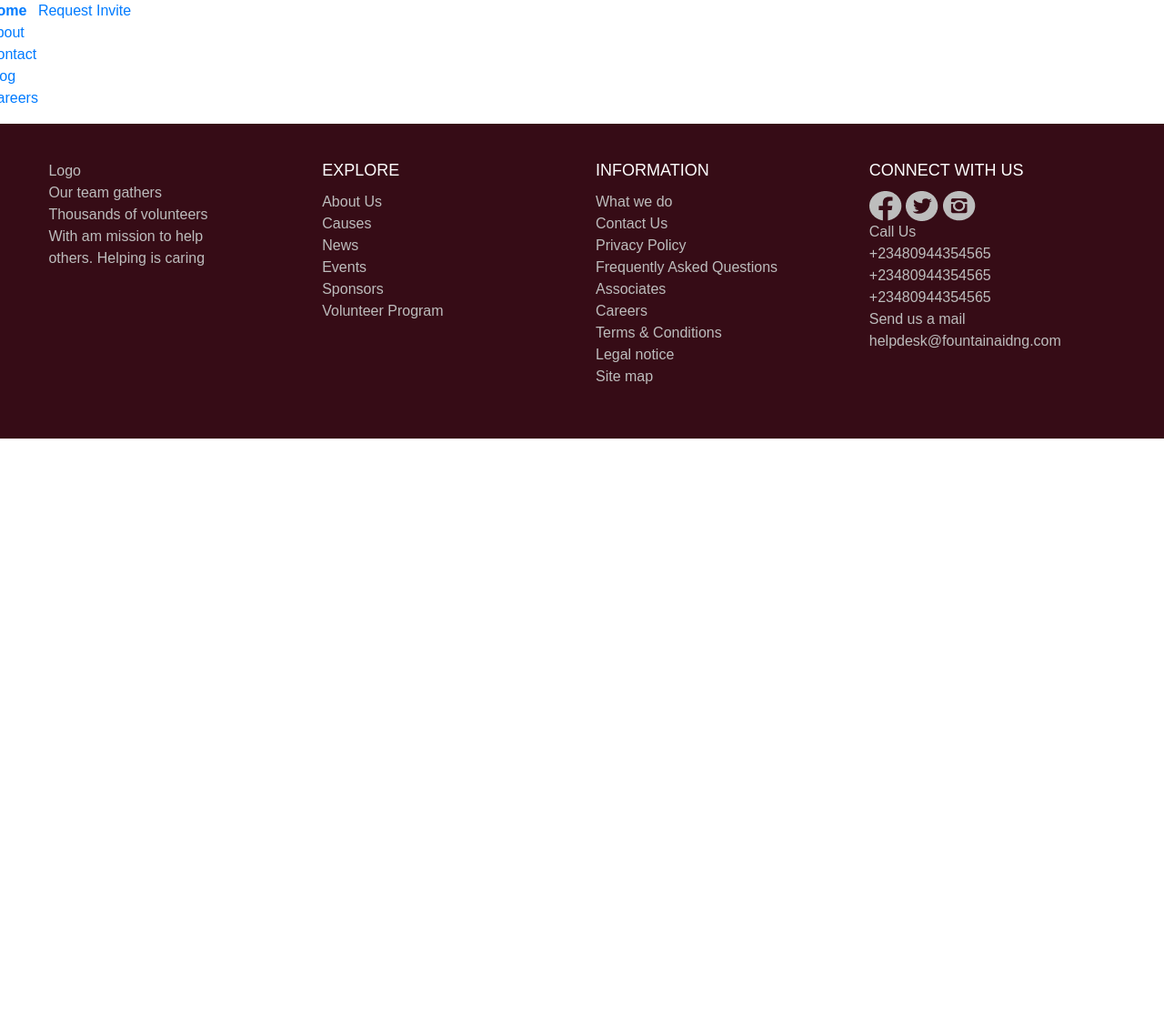
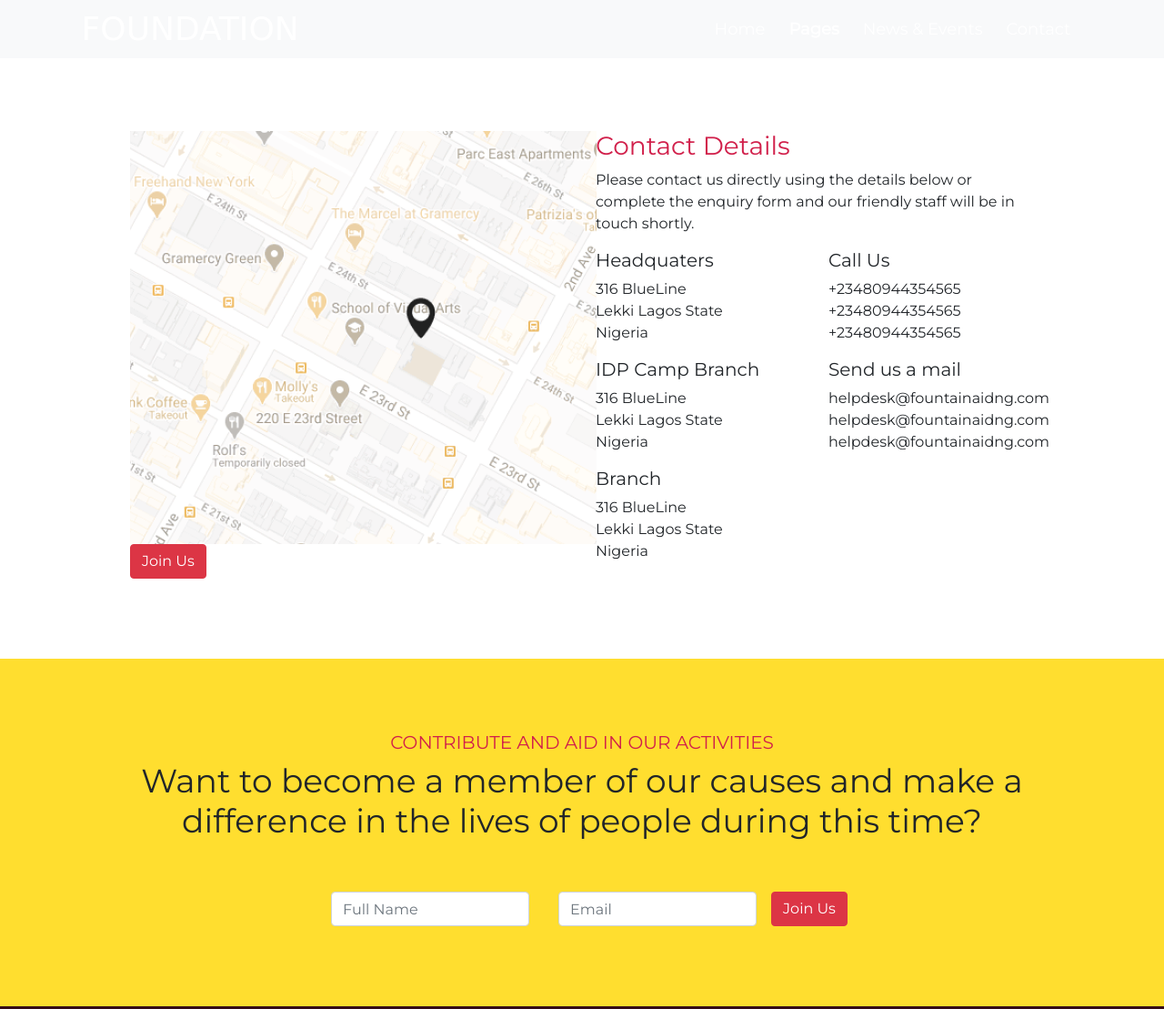
Before and after one commit to davidjnr2/Charity-Organisation-Template, a website built with Parcel: page src/contact.html in a window 1280 px wide. Shown: the top 1109 px of the page at 91% size. Before the commit the page ends 800 px from the top, so only its background shows below. Built offline with nearby package versions, Linux system fonts and the light colour scheme.

Commit message:
feat(map and location details)

```diff
--- a/src/contact.html
+++ b/src/contact.html
@@ -17,6 +17,7 @@
     <!-- Place favicon.ico in the root directory -->
 
     <link rel="stylesheet" href="css/normalize.css">
+    <link href="https://fonts.googleapis.com/css2?family=Montserrat&display=swap" rel="stylesheet">
     <link rel="stylesheet" href="https://stackpath.bootstrapcdn.com/bootstrap/4.5.0/css/bootstrap.min.css" integrity="sha384-9aIt2nRpC12Uk9gS9baDl411NQApFmC26EwAOH8WgZl5MYYxFfc+NcPb1dKGj7Sk" crossorigin="anonymous">
     <link rel="stylesheet" href="css/main.css">
 
@@ -26,34 +27,115 @@
 <body>
 
     <header>
-        <div class="row expanded">
-            <div class="columns medium-2 small-12">
-                <div class="img-logo"><img src="./assets/images/logo.svg" alt=""></div>
+        <nav class="navbar fixed-top navbar-expand-lg navbar-light bg-light">
+            <div>
+                <a class="navbar-brand logo_text" href="#">FOUNDATION</a>
             </div>
-            <div class="columns medium-8 small-12">
-                <div class="menu-btn float-right"><span class="menu-btn__burger"></span></div>
-                <nav class="nav">
-                    <ul class="menu-nav">
-                        <li class="menu-nav__item active"><a href="#!" class="menu-nav__link">Home</a></li>
-                        <li class="menu-nav__item"><a href="#!" class="menu-nav__link">About</a></li>
-                        <li class="menu-nav__item"><a href="#footer" class="menu-nav__link">Contact</a></li>
-                        <li class="menu-nav__item"><a href="#!" class="menu-nav__link">Blog</a></li>
-                        <li class="menu-nav__item"><a href="#!" class="menu-nav__link">Careers</a></li>
-                    </ul>
-                </nav>
+            <button class="navbar-toggler" type="button" data-toggle="collapse" data-target="#navbarNav" aria-controls="navbarNav" aria-expanded="false" aria-label="Toggle navigation">
+          <span class="first_Nav"></span>
+          <span class="second_Nav"></span>
+          <span class="third_Nav"></span>
+        </button>
+            <div class="collapse navbar-collapse" id="navbarNav">
+                <ul class="navbar-nav">
+                    <li class="nav-item">
+                        <a class="nav-link" href="#">Home <span class="sr-only">(current)</span></a>
+                    </li>
+                    <li class="nav-item active">
+                        <a class="nav-link" href="#">Pages</a>
+                    </li>
+                    <li class="nav-item">
+                        <a class="nav-link" href="#">News & Events</a>
+                    </li>
+                    <li class="nav-item">
+                        <a class="nav-link" href="#">Contact</a>
+                    </li>
             </div>
-            <div class="columns medium-2">
-                <div class="hide-for-small-only">
-                    <div class="primary-button">
-                        <a href="#">Request Invite</a>
+        </nav>
+    </header>
+
+    <section class="contact__details">
+        <div class="container-fluid">
+            <div class="row">
+                <div class="col-md-5 small-12">
+                    <img src="./img/map.png" alt="">
+                    <button type="submit" class="btn btn-danger mb-2">Join Us</button>
+                </div>
+                <div class="col-md-6 small-12 offset-md-1">
+                    <h3>Contact Details</h3>
+                    <p>Please contact us directly using the details below or complete the enquiry form and our friendly staff will be in touch shortly.</p>
+                    <div class="">
+                        <div class="row row-cols-2">
+                            <div class="col col-small-6">
+                                <h5>Headquaters</h5>
+                                <ul>
+                                    <li>316 BlueLine</li>
+                                    <li>Lekki Lagos State</li>
+                                    <li>Nigeria</li>
+                                </ul>
+                            </div>
+                            <div class="col col-small-6">
+                                <h5>Call Us</h5>
+                                <ul>
+                                    <li>+23480944354565</li>
+                                    <li>+23480944354565</li>
+                                    <li>+23480944354565</li>
+                                </ul>
+                            </div>
+                            <div class="col col-small-6">
+                                <h5>IDP Camp Branch</h5>
+                                <ul>
+                                    <li>316 BlueLine</li>
+                                    <li>Lekki Lagos State</li>
+                                    <li>Nigeria</li>
+                                </ul>
+                            </div>
+                            <div class="col col-small-6">
+                                <h5>Send us a mail</h5>
+                                <ul>
+                                    <li>helpdesk@fountainaidng.com</li>
+                                    <li>helpdesk@fountainaidng.com</li>
+                                    <li>helpdesk@fountainaidng.com</li>
+                                </ul>
+                            </div>
+                            <div class="col col-small-6">
+                                <h5>Branch</h5>
+                                <ul>
+                                    <li>316 BlueLine</li>
+                                    <li>Lekki Lagos State</li>
+                                    <li>Nigeria</li>
+                                </ul>
+                            </div>
+                        </div>
                     </div>
                 </div>
+            </div>
 
+    </section>
+
+    <section class="form__section align-items-center">
+        <div class="container">
+            <div class="row">
+                <div class="col col-sm-12">
+                    <h3 class="text-center">Contribute and Aid in our activities</h3>
+                    <p>Want to become a member of our causes and make a difference in the lives of people during this time? </p>
+                </div>
             </div>
         </div>
-    </header>
-    <section>
+        <div class="d-flex justify-content-center align-items-center container ">
+            <form class="form-inline">
 
+                <div class="form-group mx-sm-3 mb-2">
+                    <label for="" class="sr-only">Full name</label>
+                    <input type="text" class="form-control" id="inputPassword2" placeholder="Full Name">
+                </div>
+                <div class="form-group mx-sm-3 mb-2">
+                    <label for="" class="sr-only">Email</label>
+                    <input type="email" class="form-control" id="inputPassword2" placeholder="Email">
+                </div>
+                <button type="submit" class="btn btn-danger mb-2">Join Us</button>
+            </form>
+        </div>
     </section>
 
     <footer>
--- a/src/css/main.css
+++ b/src/css/main.css
@@ -82,6 +82,18 @@ body {
 
 
 /* End of Navigation stype */
+
+.contact__details {
+    padding: 10vh 10vw;
+}
+
+.contact__details h3 {
+    color: #D1204B;
+}
+
+.contact__details li {
+    list-style: none;
+}
 
 .gray-bg {
     background: #F3F2ED;
@@ -180,7 +192,7 @@ body {
 }
 
 footer {
-    padding: 5vh 3vw;
+    padding: 5vh 10vw;
     background: #360C16;
 }
 
```
Also changed, not shown: src/img/map.png (added).
